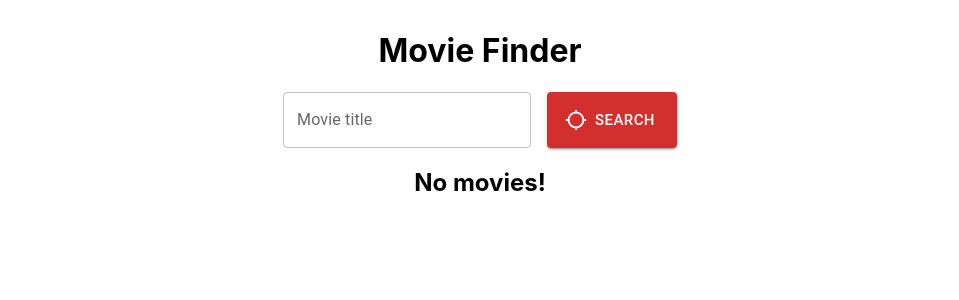
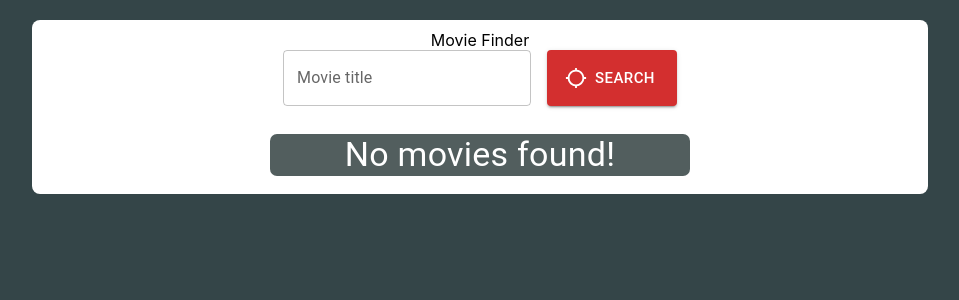
Before and after one commit to gyulabodor/movie-finder, a React (Create React App) app: page / in a window 1280 px wide. Shown: the top 300 px of the page, without its empty margins (160-1119 px from the left). Built offline with nearby package versions, Linux system fonts and the light colour scheme.

Commit message:
Created MovieList and MovieListItem components that render movies that was found

```diff
--- a/src/App.css
+++ b/src/App.css
@@ -1,9 +1,5 @@
 *{
   box-sizing: border-box;
-}
-body{
-  margin: 0;
-  padding: 0;
 }
 
 .App{
@@ -12,5 +8,8 @@ body{
   flex-flow: column nowrap;
   justify-content: center;
   align-items: center;
-
+  margin: 20px auto;
+  border-radius: 8px;
+  background-color: rgb(255, 255, 255);
+  max-width: 70%;
 }
--- a/src/App.js
+++ b/src/App.js
@@ -1,5 +1,7 @@
+import { Typography } from '@mui/material';
 import { useEffect, useState } from 'react';
 import './App.css';
+import MovieList from './components/MovieList/MovieList';
 import { SearchForm } from './components/SearchField/SearchForm';
 
 export default function App() {
@@ -9,20 +11,15 @@ export default function App() {
     document.title = "Movie Finder";
   })
 
-
-  const handleClick = (movies) => {
+  const handleSearchClick = (movies) => {
     setMovies(movies);
   }
-//
+
   return (
     <div className="App">
-      <h1>Movie Finder</h1>
-      <SearchForm handleClick={handleClick}/>
-      {
-
-        movies.length > 0 ? movies.map(({id, title}) =>(
-        <li key={id}> Movie title: {title}</li>
-      )) : <h2>No movies!</h2>}
+      <Typography variant='h'>Movie Finder</Typography>
+      <SearchForm handleClick={handleSearchClick}/>
+      <MovieList movies={movies}/>
     </div>
   );
 }
--- /dev/null
+++ b/src/components/MovieList/MovieList.js
@@ -0,0 +1,33 @@
+import { List, Typography } from '@mui/material'
+import { Box } from '@mui/system'
+import React from 'react'
+import MovieListItem from '../MovieListItem/MovieListItem'
+import { movieListStyle, infoBoxStyle } from './style.js'
+
+export default function MovieList({movies}) {
+
+
+    return (
+        <List sx={movieListStyle}>
+            {
+                movies.length > 0 ? movies.map(({id,title,score,releaseDate,img}) =>(
+                <MovieListItem
+                    id={id}
+                    title={title}
+                    score={score}
+                    releaseDate={releaseDate}
+                    img={img}
+                />
+                )) :
+                <Box sx={infoBoxStyle}>
+                    <Typography
+                        variant='h4'
+                    >
+                     No movies found!
+                    </Typography>
+                </Box>
+
+            }
+        </List>
+  )
+}
--- /dev/null
+++ b/src/components/MovieList/style.js
@@ -0,0 +1,12 @@
+export const movieListStyle = {
+    borderRadius: '7px',
+    color: '#ffff',
+    alignItems: 'center',
+    width: '420px'
+}
+export const infoBoxStyle = {
+    marginTop: '20px',
+    backgroundColor: '#525e5e',
+    borderRadius: '7px',
+    textAlign:'center'
+}
--- a/src/components/Movie/Movie.js
+++ b/src/components/MovieListItem/MovieListItem.js
@@ -1,6 +1,5 @@
-import React from 'react'
+import React, { useState} from 'react'
 import {
-  movieListStyle,
   avatarStyle,
   listItemTextStyle,
   listTyphoBodyStyle,
@@ -8,7 +7,8 @@ import {
   expandIconStyle,
   summaryBodyStyle,
   linkStyle,
-  linkStackStyle
+  linkStackStyle,
+  accordionStyle
 } from './style.js'
 import {
   Accordion,
@@ -16,7 +16,6 @@ import {
   AccordionDetails,
   Avatar,
   Box,
-  List,
   ListItem,
   ListItemAvatar,
   ListItemIcon,
@@ -30,13 +29,16 @@ import ExpandMoreIcon from '@mui/icons-material/ExpandMore';
 import { Stack } from '@mui/system';
 
 
-export default function Movie({id,title,overview,score,releaseDate,img}) {
+export default function MovieListItem({id,title,score,releaseDate,img}) {
 
+  const [overview,setOverview] = useState("")
+  const [wikiLink,setWikiLink] = useState("")
+  const [imdbLink,setImdbLink] = useState("")
 
   return (
-    <Box>
-      <List>
-        <Accordion sx={movieListStyle}>
+    <ListItem>
+      <Box>
+        <Accordion sx={accordionStyle}>
           <AccordionSummary
             id={`${id}-panel`}
             aria-controls={`${id}-header`}
@@ -44,7 +46,6 @@ export default function Movie({id,title,overview,score,releaseDate,img}) {
               <ExpandMoreIcon sx={expandIconStyle}/>
             }
           >
-            <ListItem>
             <ListItemIcon>
               <ListItemAvatar>
                 <Avatar
@@ -76,7 +77,7 @@ export default function Movie({id,title,overview,score,releaseDate,img}) {
               }
               sx={listItemTextStyle}
             />
-          </ListItem>
+
           </AccordionSummary>
           <AccordionDetails>
               <Typography
@@ -104,7 +105,7 @@ export default function Movie({id,title,overview,score,releaseDate,img}) {
               </Stack>
           </AccordionDetails>
         </Accordion>
-      </List>
-    </Box>
+      </Box>
+    </ListItem>
   )
 }
--- a/src/components/Movie/style.js
+++ b/src/components/MovieListItem/style.js
@@ -1,11 +1,10 @@
-export const movieListStyle = {
+export const accordionStyle ={
     backgroundColor: '#525e5e',
     borderRadius: '7px',
     color: '#ffff',
     alignItems: 'center',
     width: '420px'
 }
-
 export const avatarStyle = {
     backgroundColor: '#e69429',
     height: '100px',
--- a/src/components/SearchField/SearchForm.js
+++ b/src/components/SearchField/SearchForm.js
@@ -12,15 +12,27 @@ export const SearchForm = ({handleClick}) => {
 
     const movie1= {
         id: 1,
-        title: "Harry Potter 1"
+        title: "Harry Potter - A Tökfilkó",
+        overview: "jlkajsdkléasdéaskdjaskdléajsda klajsdklajsd asdasdasdasd asdasdasda sda asdas aklsjdaklsédjasklédjas aklésjdaklsdjaésldkjasdé aéskldj",
+        releaseDate: "2022.10.11",
+        img: "https://cdn.myshoptet.com/usr/www.heliumking.hu/user/shop/big/19857_https-www-heliumking-ro-api-v1-image-query-product-17-94-74-190803145523-kuzelna-palicka-z-harryho-pottera-jpg.jpg?624e2d78",
+        score: 8.5
     }
-    const movie2 = {
+    const movie2= {
         id: 2,
-        title: "Indiana Jones"
+        title: "HP - Az aranyerek kamrája",
+        overview: "jlkajsdkléasdéaskdjaskdléajsda klajsdklajsd asdasdasdasd asdasdasda sda asdas aklsjdaklsédjasklédjas aklésjdaklsdjaésldkjasdé aéskldj",
+        releaseDate: "2022.10.11",
+        img: "https://cdn.myshoptet.com/usr/www.heliumking.hu/user/shop/big/19857_https-www-heliumking-ro-api-v1-image-query-product-17-94-74-190803145523-kuzelna-palicka-z-harryho-pottera-jpg.jpg?624e2d78",
+        score: 8.5
     }
-    const movie3 = {
+    const movie3= {
         id: 3,
-        title: "Star Wars"
+        title: "HP - A bűz serlege",
+        overview: "jlkajsdkléasdéaskdjaskdléajsda klajsdklajsd asdasdasdasd asdasdasda sda asdas aklsjdaklsédjasklédjas aklésjdaklsdjaésldkjasdé aéskldj",
+        releaseDate: "2022.10.11",
+        img: "https://cdn.myshoptet.com/usr/www.heliumking.hu/user/shop/big/19857_https-www-heliumking-ro-api-v1-image-query-product-17-94-74-190803145523-kuzelna-palicka-z-harryho-pottera-jpg.jpg?624e2d78",
+        score: 8.5
     }
 
 
@@ -50,8 +62,7 @@ export const SearchForm = ({handleClick}) => {
                 size="large"
                 color="error"
                 startIcon={<LocationSearchingOutlinedIcon/>}
-                >
-                Search
+            >Search
             </Button>
         </Stack>
     )
--- a/src/index.css
+++ b/src/index.css
@@ -1,10 +1,12 @@
 body {
+  padding: 0;
   margin: 0;
   font-family: -apple-system, BlinkMacSystemFont, 'Segoe UI', 'Roboto', 'Oxygen',
     'Ubuntu', 'Cantarell', 'Fira Sans', 'Droid Sans', 'Helvetica Neue',
     sans-serif;
   -webkit-font-smoothing: antialiased;
   -moz-osx-font-smoothing: grayscale;
+  background-color: #344548;
 }
 
 code {
```
